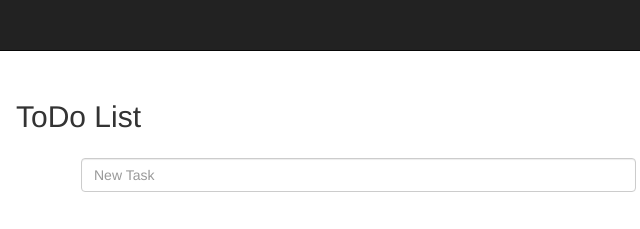
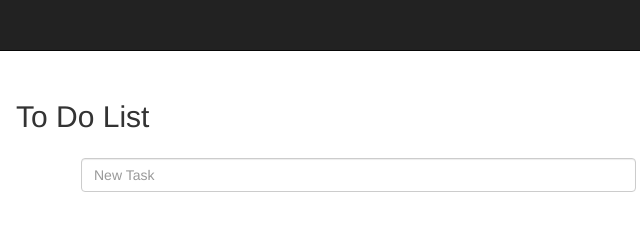
Before and after one commit to codistryNhan/javascriptProjects, a plain HTML site: page toDoApp/index.html in a window 1280 px wide. Shown: the top 229 px of the page, 249-889 px from the left. Drawn offline with nearby package versions, Linux system fonts and the light colour scheme.

Commit message:
added todo List readme

```diff
--- a/toDoApp/index.html
+++ b/toDoApp/index.html
@@ -24,7 +24,7 @@
       <div class="col-md-2 col-xs-2 col-lg-2 col-sm-2"></div>
 
       <div class="col-md-8 col-xs-8 col-lg-8 col-sm-8">
-        <h2>ToDo List</h2>
+        <h2>To Do List</h2>
 
         <div class="row input-area">
           <div class="col-md-1"></div>
```
Also changed, not shown: toDoApp/README.md (added), toDoApp/toDoList_1.png (added).
